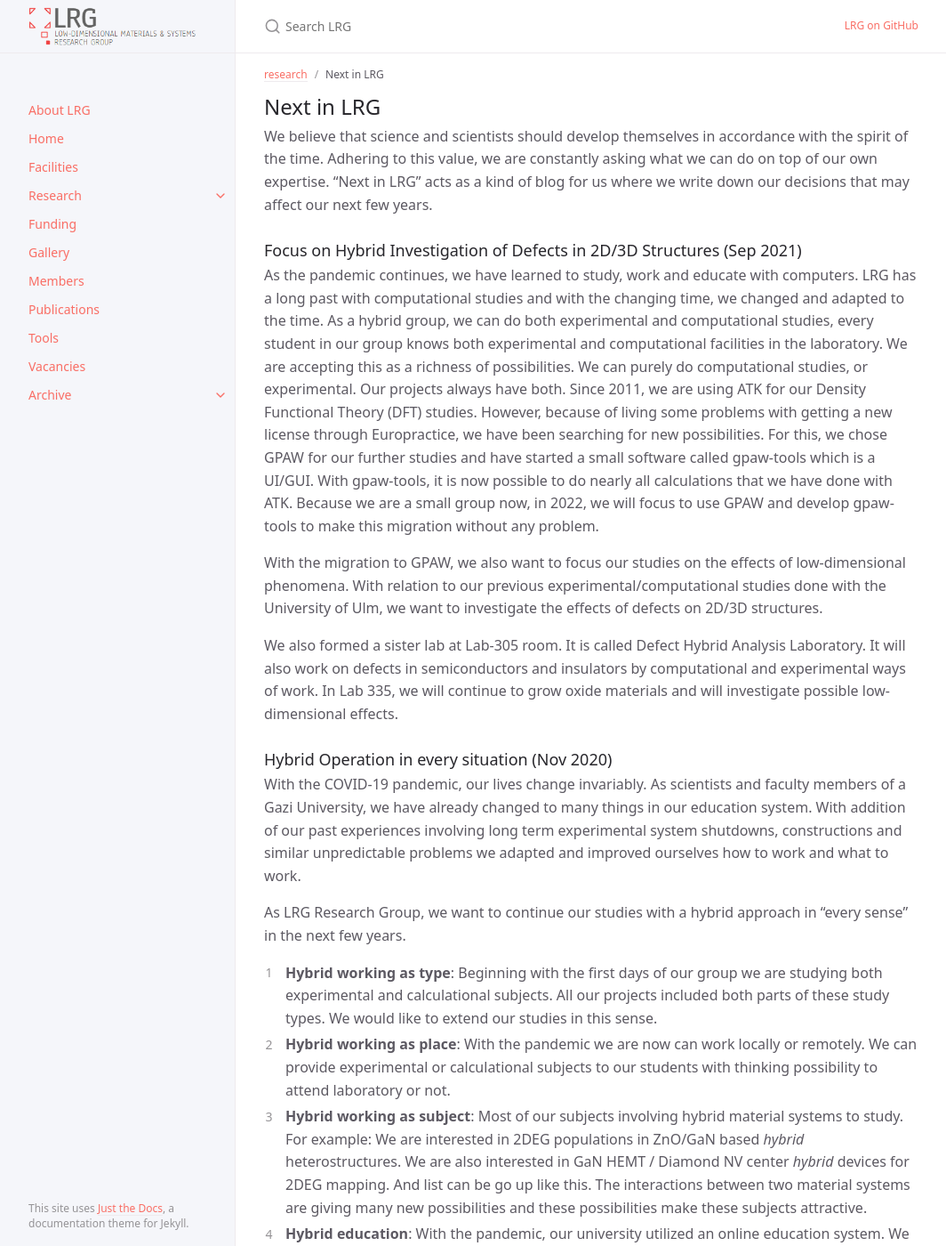
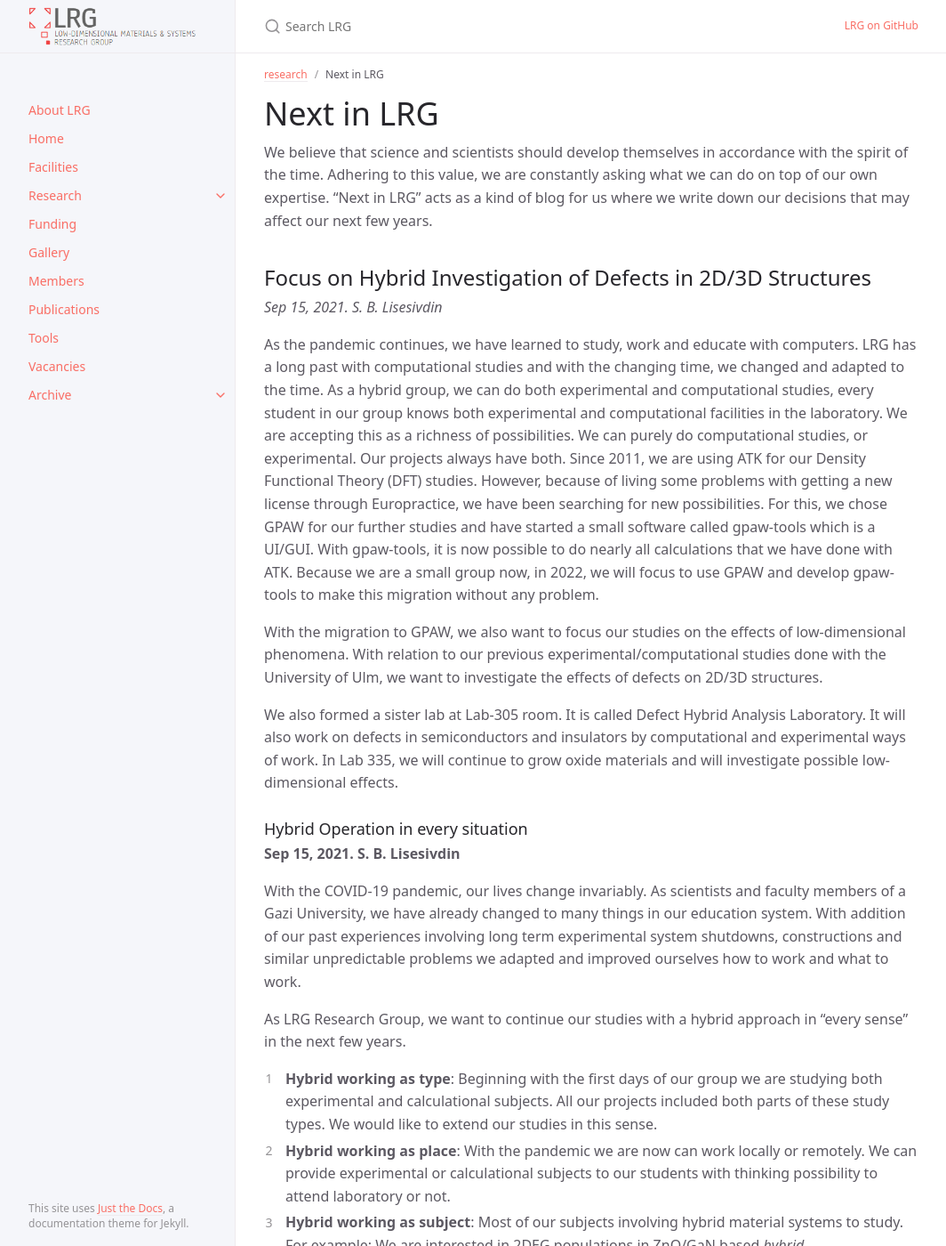
Before and after one commit to lrgresearch/2022, a Jekyll site: the page built from docs/research/next-in-lrg.md, in a window 1280 px wide and 1400 px high. Shown: the whole window at 89% size, without its empty margins (107-1171 px from the left). Built offline with Jekyll 4.4.1, drawn with Linux system fonts in a browser that asks for light colours.

Commit message:
Update next-in-lrg.md

```diff
--- a/docs/research/next-in-lrg.md
+++ b/docs/research/next-in-lrg.md
@@ -4,17 +4,23 @@ title: Next in LRG
 parent: research
 nav_order: 5
 ---
-## Next in LRG
+# Next in LRG
 We believe that science and scientists should develop themselves in accordance with the spirit of the time. Adhering to this value, we are constantly asking what we can do on top of our own expertise. "Next in LRG" acts as a kind of blog for us where we write down our decisions that may affect our next few years.
 
-### Focus on Hybrid Investigation of Defects in 2D/3D Structures (Sep 2021)
+## Focus on Hybrid Investigation of Defects in 2D/3D Structures
+
+*Sep 15, 2021. S. B. Lisesivdin*
+
 As the pandemic continues, we have learned to study, work and educate with computers. LRG has a long past with computational studies and with the changing time, we changed and adapted to the time. As a hybrid group, we can do both experimental and computational studies, every student in our group knows both experimental and computational facilities in the laboratory. We are accepting this as a richness of possibilities. We can purely do computational studies, or experimental. Our projects always have both. Since 2011, we are using ATK for our Density Functional Theory (DFT) studies. However, because of living some problems with getting a new license through Europractice, we have been searching for new possibilities. For this, we chose GPAW for our further studies and have started a small software called gpaw-tools which is a UI/GUI. With gpaw-tools, it is now possible to do nearly all calculations that we have done with ATK. Because we are a small group now, in 2022, we will focus to use GPAW and develop gpaw-tools to make this migration without any problem.
 
 With the migration to GPAW, we also want to focus our studies on the effects of low-dimensional phenomena. With relation to our previous experimental/computational studies done with the University of Ulm, we want to investigate the effects of defects on 2D/3D structures.
 
 We also formed a sister lab at Lab-305 room. It is called Defect Hybrid Analysis Laboratory. It will also work on defects in semiconductors and insulators by computational and experimental ways of work. In Lab 335, we will continue to grow oxide materials and will investigate possible low-dimensional effects.
 
-### Hybrid Operation in every situation (Nov 2020)
+### Hybrid Operation in every situation
+
+**Sep 15, 2021. S. B. Lisesivdin**
+
 With the COVID-19 pandemic, our lives change invariably. As scientists and faculty members of a Gazi University, we have already changed to many things in our education system. With addition of our past experiences involving long term experimental system shutdowns, constructions and similar unpredictable problems we adapted and improved ourselves how to work and what to work.
 
 As LRG Research Group, we want to continue our studies with a hybrid approach in "every sense" in the next few years.
```
